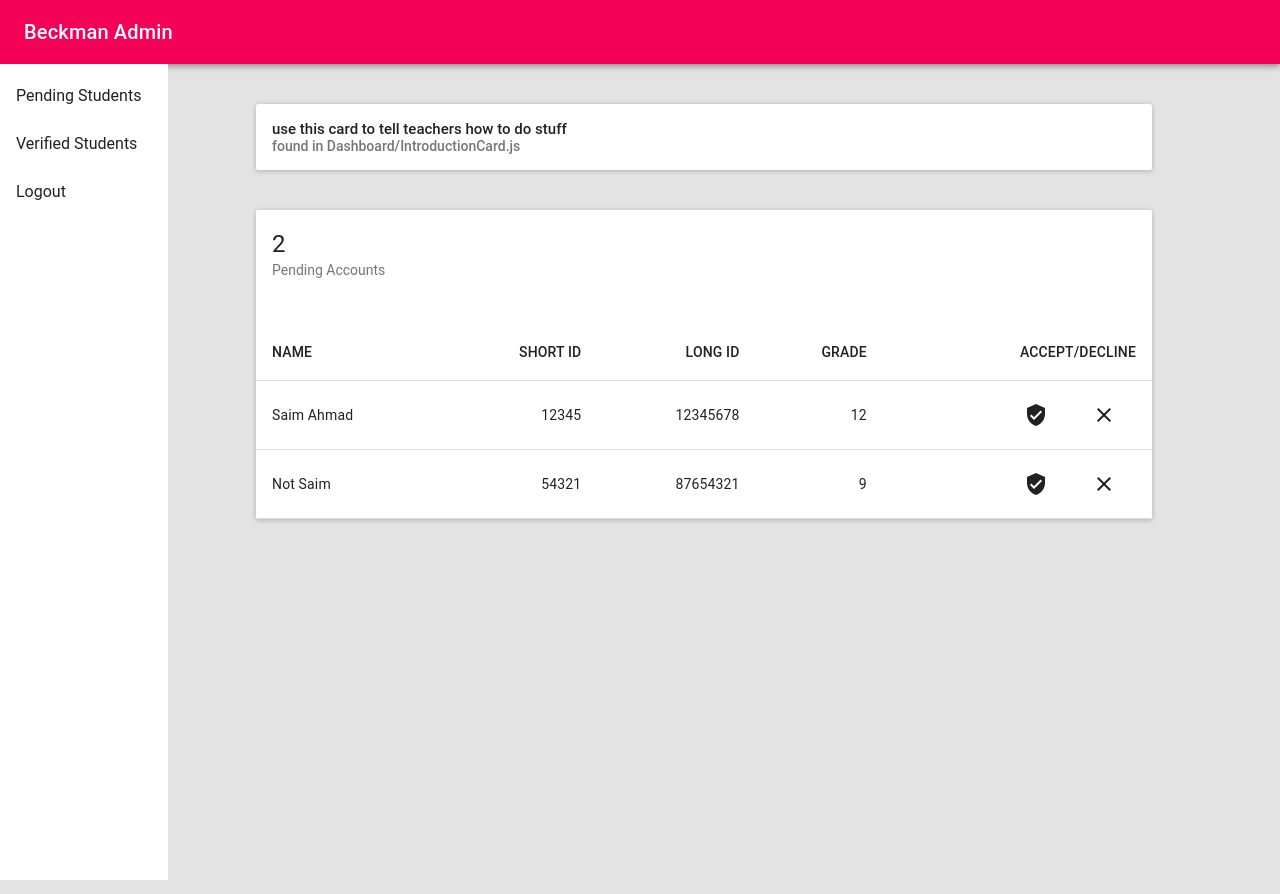
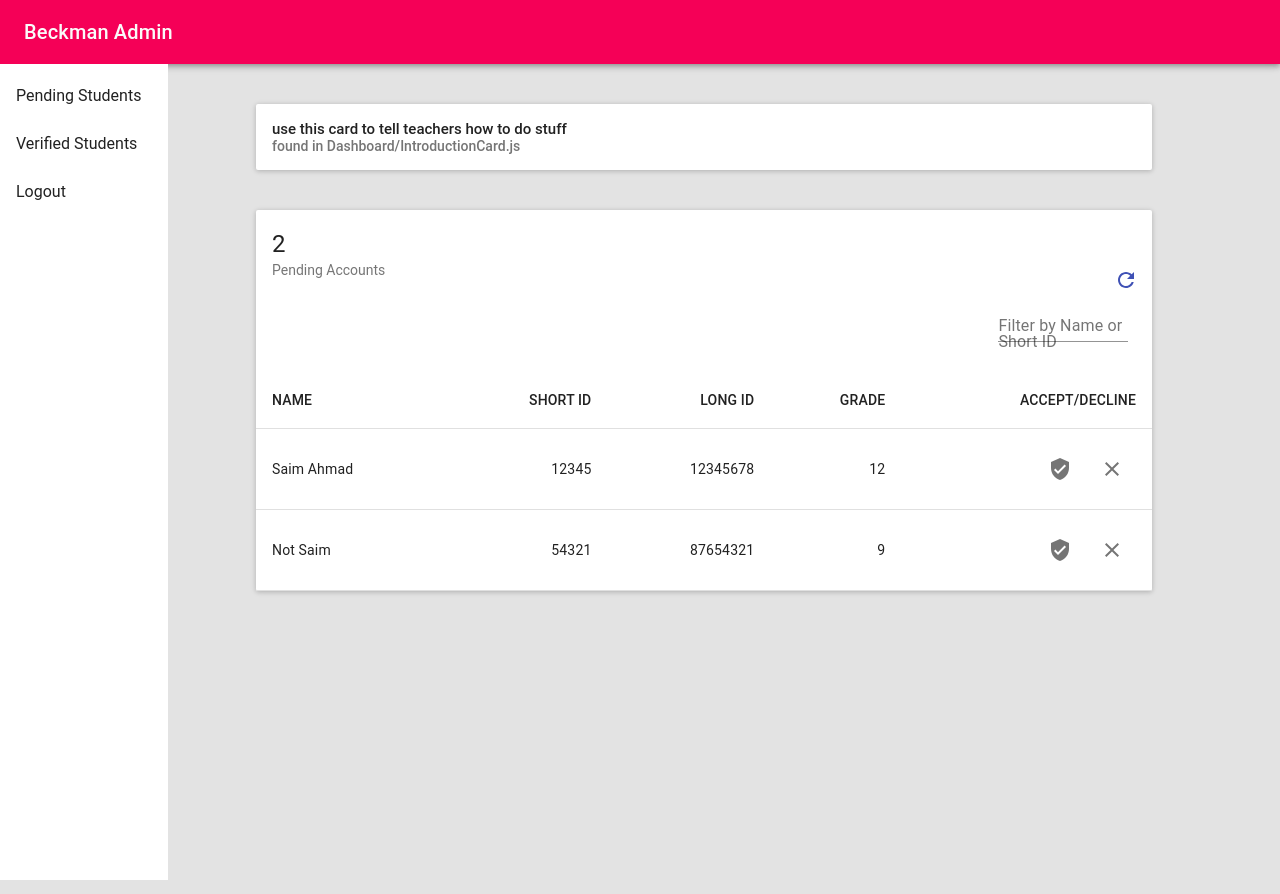
Before and after one commit to KarimBenyassine1/Beckman-High-School-Admin-App, a React (Create React App) app: page /dashboard in a window 1280 px wide. Built offline with nearby package versions, Linux system fonts and the light colour scheme.

Commit message:
finished pending page. Added refresh, filter, and delete functionality

```diff
--- a/src/components/Dashboard/Dashboard.css
+++ b/src/components/Dashboard/Dashboard.css
@@ -18,3 +18,15 @@
     position: relative;
     width: 70vw;
 }
+
+.filter{
+    position: relative;
+    width: 10.1vw;
+    left: 58vw;
+}
+
+.refresh{
+    position: relative;
+    left: 56vw;
+    top: -3vw;
+}
--- a/src/components/Dashboard/Dashboard.js
+++ b/src/components/Dashboard/Dashboard.js
@@ -8,7 +8,19 @@ import './Dashboard.css'
 import Menu from "../Menu"
 import Sidebar from "../SideBar/SideBar";
 import PendingAcounts from './PendingAccounts';
-
+import { Card, CardTitle } from 'material-ui/Card';
+import TextField from '@material-ui/core/TextField'
+import TableBody from '@material-ui/core/TableBody';
+import TableContainer from '@material-ui/core/TableContainer';
+import Table from '@material-ui/core/Table';
+import TableCell from '@material-ui/core/TableCell';
+import TableHead from '@material-ui/core/TableHead';
+import TableRow from '@material-ui/core/TableRow';
+import CloseIcon from '@material-ui/icons/Close';
+import VerifiedUserIcon from '@material-ui/icons/VerifiedUser';
+import Button from '@material-ui/core/Button';
+import RefreshIcon from '@material-ui/icons/Refresh';
+import IconButton from '@material-ui/core/IconButton';
 
 class Dashboard extends Component {
     constructor(props) {
@@ -31,10 +43,55 @@ class Dashboard extends Component {
                 }
             ],
             numPending: 2,
+            filter: '',
         }
     }
 
+    handleChange = (e) => {
+        this.setState({
+            filter: e.target.value
+        })
+        console.log(this.state.filter);
+
+        e.preventDefault();
+    }
+
+
+    handleVerify = (student) => {
+        let pendingAccounts = this.state.pendingAccounts;
+        pendingAccounts.splice(this.state.pendingAccounts.indexOf(student), 1);
+        this.setState({
+            pendingAccounts: pendingAccounts
+        })
+
+        //ADD CODE TO SEND TO API
+    }
+
+    handleDecline = (student) => {
+        let pendingAccounts = this.state.pendingAccounts;
+        pendingAccounts.splice(this.state.pendingAccounts.indexOf(student), 1);
+        this.setState({
+            pendingAccounts: pendingAccounts
+        })
+
+        //ADD CODE TO SEND TO API
+    }
+
+    handleRefresh = () => {
+        window.location.reload(false);
+
+        //ADD CODE TO SEND TO API
+    }
+
     render() {
+        let accounts = this.state.pendingAccounts.filter(
+            (account) => {
+                return !account.name.toLowerCase().indexOf(this.state.filter.toLowerCase()) ||
+                    account.shortId.indexOf(this.state.filter) !== -1;
+            }
+        );
+        let numPending = this.state.numPending;
+
         return (
             <MuiThemeProvider>
                 <div className="dash-background">
@@ -42,7 +99,35 @@ class Dashboard extends Component {
                     <Sidebar />
                     <IntroductionCard />
                     <div className="right-adjust">
-                        <PendingAcounts numPending={this.state.numPending} accounts={this.state.pendingAccounts} />
+                        <Card className="pending-card">
+                            <CardTitle title={numPending} subtitle="Pending Accounts" />
+                            <TextField id="standard-basic" className="filter " label="Filter by Name or Short ID" name="filter" onChange={this.handleChange} />
+                            <IconButton onClick={this.handleRefresh}  className="refresh" > <RefreshIcon color="primary" /> </IconButton>
+                            <TableContainer style={{ paddingTop: '30px' }}>
+                                <Table >
+                                    <TableHead>
+                                        <TableRow>
+                                            <TableCell>NAME</TableCell>
+                                            <TableCell align="right">SHORT ID</TableCell>
+                                            <TableCell align="right">LONG ID</TableCell>
+                                            <TableCell align="right">GRADE</TableCell>
+                                            <TableCell align="right">ACCEPT/DECLINE</TableCell>
+                                        </TableRow>
+                                    </TableHead>
+                                    <TableBody>
+                                        {accounts.map(student =>
+                                            <TableRow className="rows">
+                                                <TableCell> {student.name} </TableCell>
+                                                <TableCell align="right" > {student.shortId} </TableCell>
+                                                <TableCell align="right" > {student.longId} </TableCell>
+                                                <TableCell align="right" > {student.grade} </TableCell>
+                                                <TableCell align="right" > <IconButton  onClick={() => this.handleVerify(student)}> <VerifiedUserIcon /> </IconButton> <IconButton onClick={() => this.handleDecline(student)}> <CloseIcon /> </IconButton> </TableCell>
+                                            </TableRow>,
+                                        )}
+                                    </TableBody>
+                                </Table>
+                            </TableContainer>
+                        </Card>
                     </div>
                 </div>
             </MuiThemeProvider>
--- a/src/components/Dashboard/PendingAccounts.js
+++ b/src/components/Dashboard/PendingAccounts.js
@@ -1,4 +1,4 @@
-import React from 'react';
+import React, { useState } from 'react';
 import { Card, CardTitle } from 'material-ui/Card';
 import { List, ListItem } from 'material-ui/List';
 import TableBody from '@material-ui/core/TableBody';
@@ -12,24 +12,22 @@ import VerifiedUserIcon from '@material-ui/icons/VerifiedUser';
 import Button from '@material-ui/core/Button';
 import './Dashboard.css'
 
-const styles = {
-    titleLink: { textDecoration: 'none', color: '#000' },
-    card: { borderLeft: 'solid 4px #f44336', flex: 1, marginRight: '1em' },
-    icon: { float: 'right', width: 64, height: 64, padding: 16, color: '#f44336' },
-};
 
-const location = { pathname: 'reviews', query: { filter: JSON.stringify({ status: 'pending' }) } };
+function handleVerify(_this) {
+    console.log("verify");
 
-function handleVerify() {
-    console.log("verify");
 }
 
 function handleDecline() {
     console.log("decline");
 }
 
+function handleChange(e) {
+
+}
+
 export default ({ accounts = [], numPending }) => (
-    <Card className="pending-card">
+    <div>
         <CardTitle title={numPending} subtitle="Pending Accounts" />
         <TableContainer style={{ paddingTop: '30px' }}>
             <Table >
@@ -44,18 +42,18 @@ export default ({ accounts = [], numPending }) => (
                 </TableHead>
                 <TableBody>
                     {accounts.map(student =>
-                        <TableRow>
+                        <TableRow className="rows">
                             <TableCell> {student.name} </TableCell>
                             <TableCell align="right" > {student.shortId} </TableCell>
                             <TableCell align="right" > {student.longId} </TableCell>
                             <TableCell align="right" > {student.grade} </TableCell>
-                            <TableCell align="right" > <Button style={{width: '20px'}} onClick={handleVerify}> <VerifiedUserIcon /> </Button> <Button onClick={handleDecline}> <CloseIcon /> </Button></TableCell>
-                        </TableRow>
+                            <TableCell align="right" > <Button style={{ width: '20px' }} onClick={handleVerify(this)}> <VerifiedUserIcon /> </Button> <Button onClick={handleDecline}> <CloseIcon /> </Button></TableCell>
+                        </TableRow>,
                     )}
                 </TableBody>
             </Table>
         </TableContainer>
-    </Card>
+    </div>
 );
 
 //pending section should show a student's name,
```
